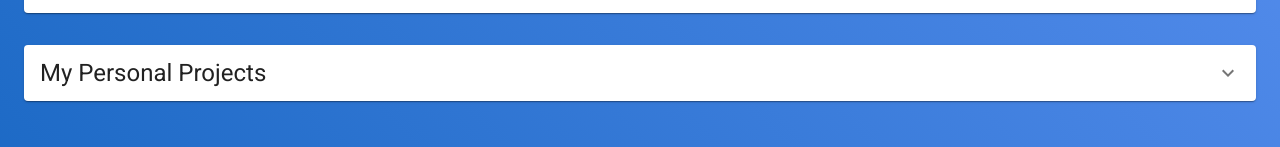
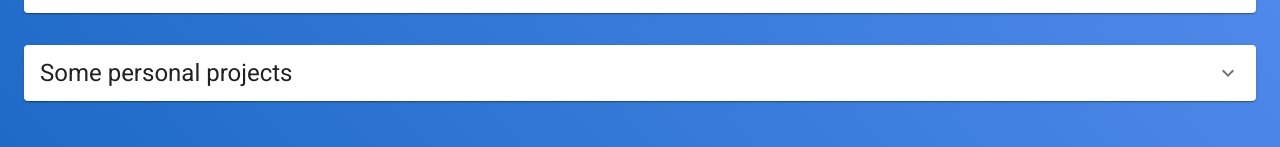
Before and after one commit to Chagall/personal-webiste, a React (Create React App) app: page / in a window 1280 px wide. Shown: the part 411-558 px from the top of the page. Built offline with nearby package versions, Linux system fonts and the light colour scheme.

Commit message:
Modified the projects accordion title

```diff
--- a/src/components/Projects.js
+++ b/src/components/Projects.js
@@ -30,7 +30,7 @@ export default function Projects() {
           id="panel1a-header"
         >
           <Typography variant="h5" color="textPrimary" align="left">
-            My Personal Projects
+            Some personal projects
           </Typography>
         </AccordionSummary>
         <AccordionDetails>
```
